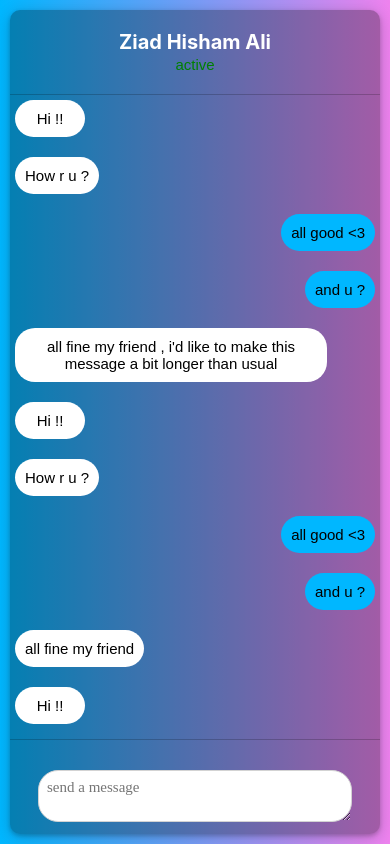
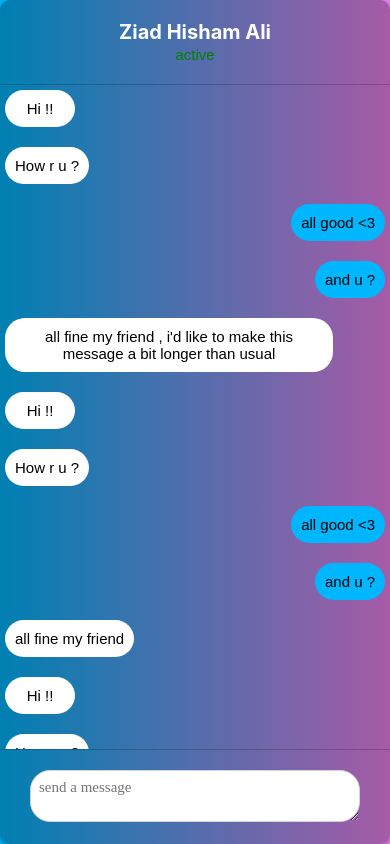
Before and after one commit to ziadhishamali/The-Room-Webapp, a React (Create React App) app: page / in a window 390 px wide. Built offline with nearby package versions, Linux system fonts and the light colour scheme.

Commit message:
fixed a style in the responsivness

```diff
--- a/src/components/layout/ChatArea.js
+++ b/src/components/layout/ChatArea.js
@@ -49,7 +49,7 @@ class ChatArea extends Component {
                     <span className="status">{this.status(this.state.friend)}</span>
                 </div>
                 <ViewMessages messages={this.state.messages}/>
-                <textarea className="message-input margin-top-3 berlin-font" placeholder="send a message"/>
+                <textarea className="message-input margin-top berlin-font" placeholder="send a message"/>
             </div>
         )
     }
--- a/src/styles/ChatArea.css
+++ b/src/styles/ChatArea.css
@@ -2,6 +2,16 @@
     grid-area: chat-area;
     height: calc(100vh - 20px);
     overflow: visible;
+}
+
+@media only screen and (max-width: 750px) {
+    .chat-area {
+        height: 100vh;
+    }
+
+    .messages {
+        height: calc(100vh - 180px) !important;
+    }
 }
 
 .messages {
--- a/src/styles/Home.css
+++ b/src/styles/Home.css
@@ -48,8 +48,10 @@ h1 {
 
 @media only screen and (max-width: 750px) {
     .home {
-        grid-template-columns: calc(100vw - 20px); /*1 column for friends, 2 columns for chat-area, 1 column for informations*/
+        height: 100vh;
+        grid-template-columns: calc(100vw); /*1 column for friends, 2 columns for chat-area, 1 column for informations*/
         grid-template-areas: 'chat-area';
+        padding: 0px;
     }
 
     .informations {
```
